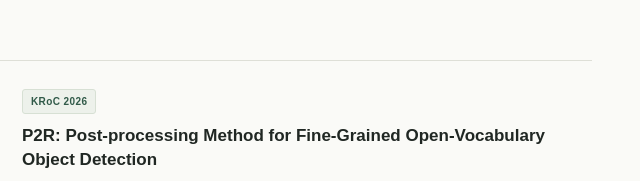
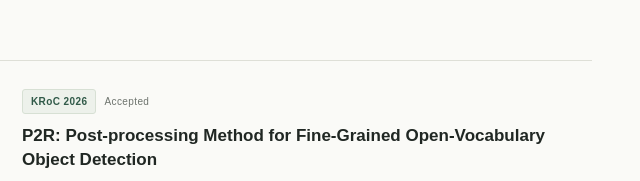
Before and after one commit to shin-in-taek/shin-in-taek.github.io, a plain HTML site: page index.html in a window 1280 px wide. Shown: the part 1076-1257 px from the top of the page, 584-1224 px from the left. Drawn offline with Linux system fonts and the light colour scheme.

Commit message:
Add Accepted status to KRoC 2026

```diff
--- a/index.html
+++ b/index.html
@@ -17,7 +17,7 @@
 <section id="publications"><div class="section-heading"><p class="number">01 / RESEARCH</p><h2>Publications</h2></div><div class="section-body">
 <article class="publication"><a class="figure" href="https://arxiv.org/abs/2610.38303" aria-label="Read ST-Pruner paper"><img src="st-pruner.jpg" alt="Overview of ST-Pruner: spectral and textual branches for visual token selection" loading="lazy"></a><div><p class="venue"><span>WACV 2027</span><span class="status">Accepted</span></p><h3><a href="https://arxiv.org/abs/2610.38303">Don't Ask the LLM: Visual Token Pruning with Spectral Structure and Semantic Relevance</a></h3><p class="authors"><strong>Intaek Shin</strong>, Geuntaek Lim, Sungjune Park, and Yukyung Choi</p><p class="conference">IEEE/CVF Winter Conference on Applications of Computer Vision</p><div class="paper-links"><a href="https://arxiv.org/abs/2610.38303">Paper ↗</a><a href="https://github.com/sejong-rcv/ST-Pruner">Code ↗</a></div></div></article>
 <article class="publication"><div class="figure placeholder" role="img" aria-label="Figure to be added"><span>FIGURE FORTHCOMING</span></div><div><p class="venue"><span class="review">Under Review</span></p><h3>Question Decomposition for Adaptive Spatio-Temporal Reasoning in Audio-Visual Question Answering</h3><p class="authors">Hyunwoo Kim, <strong>Intaek Shin</strong>, and Yukyung Choi</p></div></article>
-<article class="publication"><div class="figure"><img src="p2r.jpg" alt="P2R framework for fine-grained open-vocabulary object detection" loading="lazy"></div><div><p class="venue"><span>KRoC 2026</span></p><h3>P2R: Post-processing Method for Fine-Grained Open-Vocabulary Object Detection</h3><p class="authors"><strong>Intaek Shin</strong>, Hyunwoo Kim, Sungjune Park, and Yukyung Choi</p><p class="conference">Korea Robotics Society Annual Conference · Feb. 2026</p><div class="paper-links"><a href="https://github.com/sejong-rcv/2025.P2R_Post-processing-Method-for-Fine-Grained-Open-Vocabulary-Object-Detection">Code ↗</a></div></div></article>
+<article class="publication"><div class="figure"><img src="p2r.jpg" alt="P2R framework for fine-grained open-vocabulary object detection" loading="lazy"></div><div><p class="venue"><span>KRoC 2026</span><span class="status">Accepted</span></p><h3>P2R: Post-processing Method for Fine-Grained Open-Vocabulary Object Detection</h3><p class="authors"><strong>Intaek Shin</strong>, Hyunwoo Kim, Sungjune Park, and Yukyung Choi</p><p class="conference">Korea Robotics Society Annual Conference · Feb. 2026</p><div class="paper-links"><a href="https://github.com/sejong-rcv/2025.P2R_Post-processing-Method-for-Fine-Grained-Open-Vocabulary-Object-Detection">Code ↗</a></div></div></article>
 </div></section>
 <section id="education"><div class="section-heading"><p class="number">02 / BACKGROUND</p><h2>Education</h2></div><div class="section-body timeline">
 <div class="education-row"><time>Mar. 2026 —</time><div><h3>M.S. in Intelligent Mechatronics Engineering</h3><p>Sejong University</p></div></div>
```
